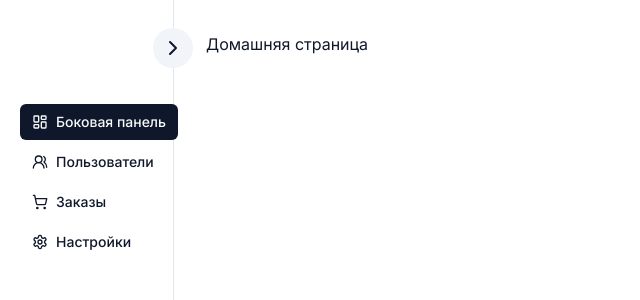
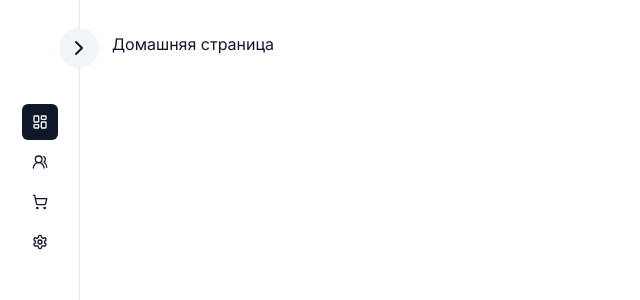
Before and after one commit to whynot3978/shadcn-ui-project-dashboard, a Next.js app: page / in a window 1280 px wide. Both pictures are taken after a click on the button 173 px from the left and 48 px from the top of the page. Shown: the top 300 px of the page, without its empty margins (0-640 px from the left). Built offline with nearby package versions, Linux system fonts and the light colour scheme; what tailwindcss-debug-screens would draw is missing.

Commit message:
Managing active page indication in the sidebar

```diff
--- a/src/components/SideNavBar.tsx
+++ b/src/components/SideNavBar.tsx
@@ -28,10 +28,18 @@ type Props = {}
 const SideNavBar = ({}: Props) => {
   const [isCollapsed, setIsCollapsed] = useState(false);
 
+  function toggleSidebar() {
+    setIsCollapsed(!isCollapsed);
+  }
+
   return (
       <div className='relative min-w-[80px] border-r px-3 pb-10 pt-24'>
           <div className='absolute right-[-20px] top-7'>
-              <Button variant="secondary" className='rounded-full p-2'>
+            <Button
+              variant='secondary'
+              className='rounded-full p-2'
+              onClick={toggleSidebar}
+            >
               <ChevronRight />
             </Button>
           </div>
--- a/src/components/ui/nav.tsx
+++ b/src/components/ui/nav.tsx
@@ -11,6 +11,7 @@ import {
   TooltipTrigger,
 } from "@/components/ui/tooltip"
 import { TooltipProvider } from "@radix-ui/react-tooltip"
+import { usePathname } from "next/navigation"
 
 interface NavProps {
   isCollapsed: boolean;
@@ -24,6 +25,8 @@ interface NavProps {
 }
 
 const Nav = ({ links, isCollapsed }: NavProps) => {
+  const pathName = usePathname();
+
   return (
     <TooltipProvider>
       <div
@@ -38,7 +41,7 @@ const Nav = ({ links, isCollapsed }: NavProps) => {
                   <Link
                     href={link.href}
                     className={cn(
-                      buttonVariants({ variant: link.variant, size: "icon" }),
+                      buttonVariants({ variant: link.href === pathName ? 'default' : 'ghost', size: "icon" }),
                       "h-9 w-9",
                       link.variant === "default" &&
                         "dark:bg-muted dark:text-muted-foreground dark:hover:bg-muted dark:hover:text-white"
@@ -62,7 +65,10 @@ const Nav = ({ links, isCollapsed }: NavProps) => {
                 key={index}
                 href={link.href}
                 className={cn(
-                  buttonVariants({ variant: link.variant, size: "sm" }),
+                  buttonVariants({
+                    variant: link.href === pathName ? 'default' : 'ghost',
+                    size: "sm"
+                  }),
                   link.variant === "default" &&
                     "dark:bg-muted dark:text-white dark:hover:bg-muted dark:hover:text-white",
                     "justify-start"
```
Lines whose indentation alone changed are shown as unchanged.
